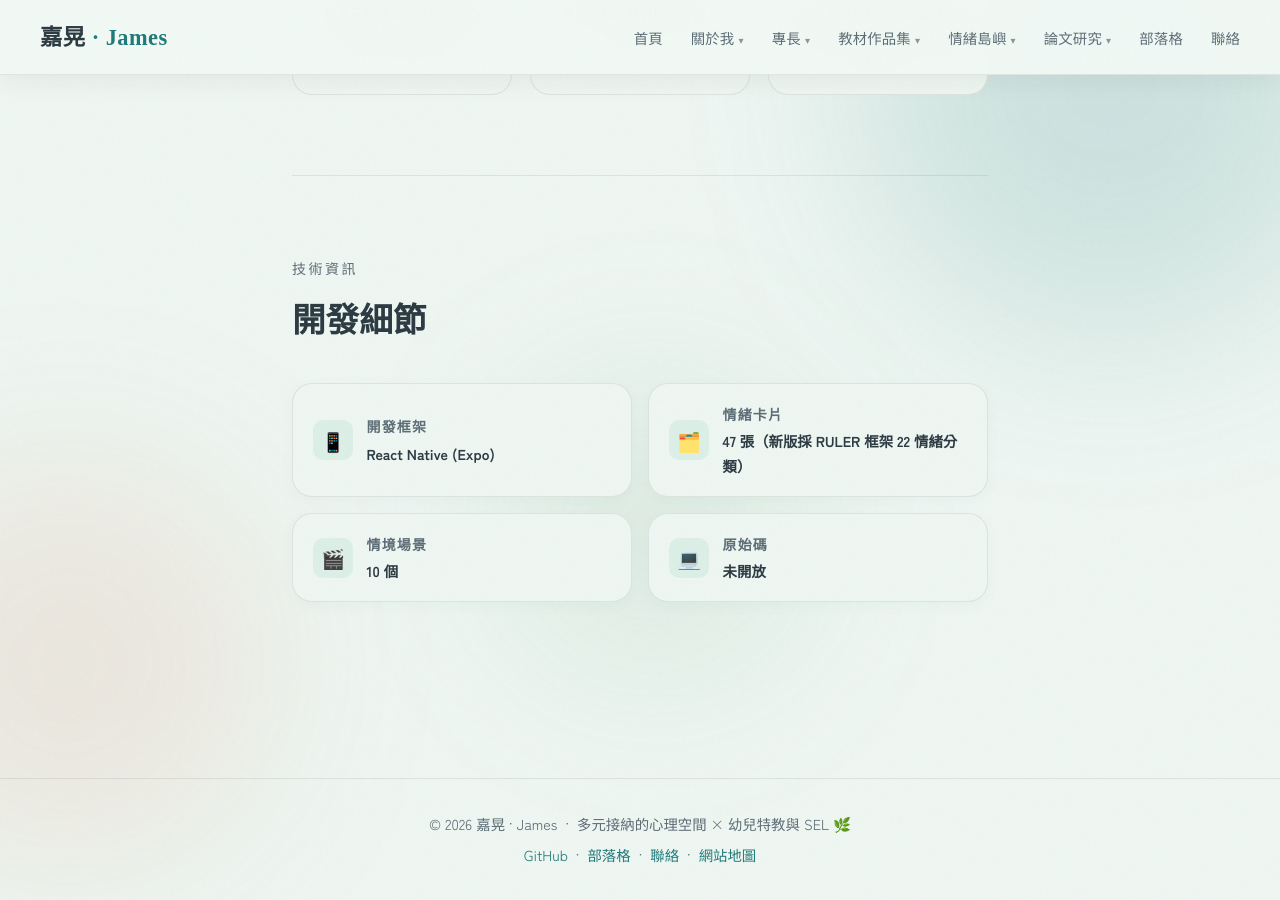
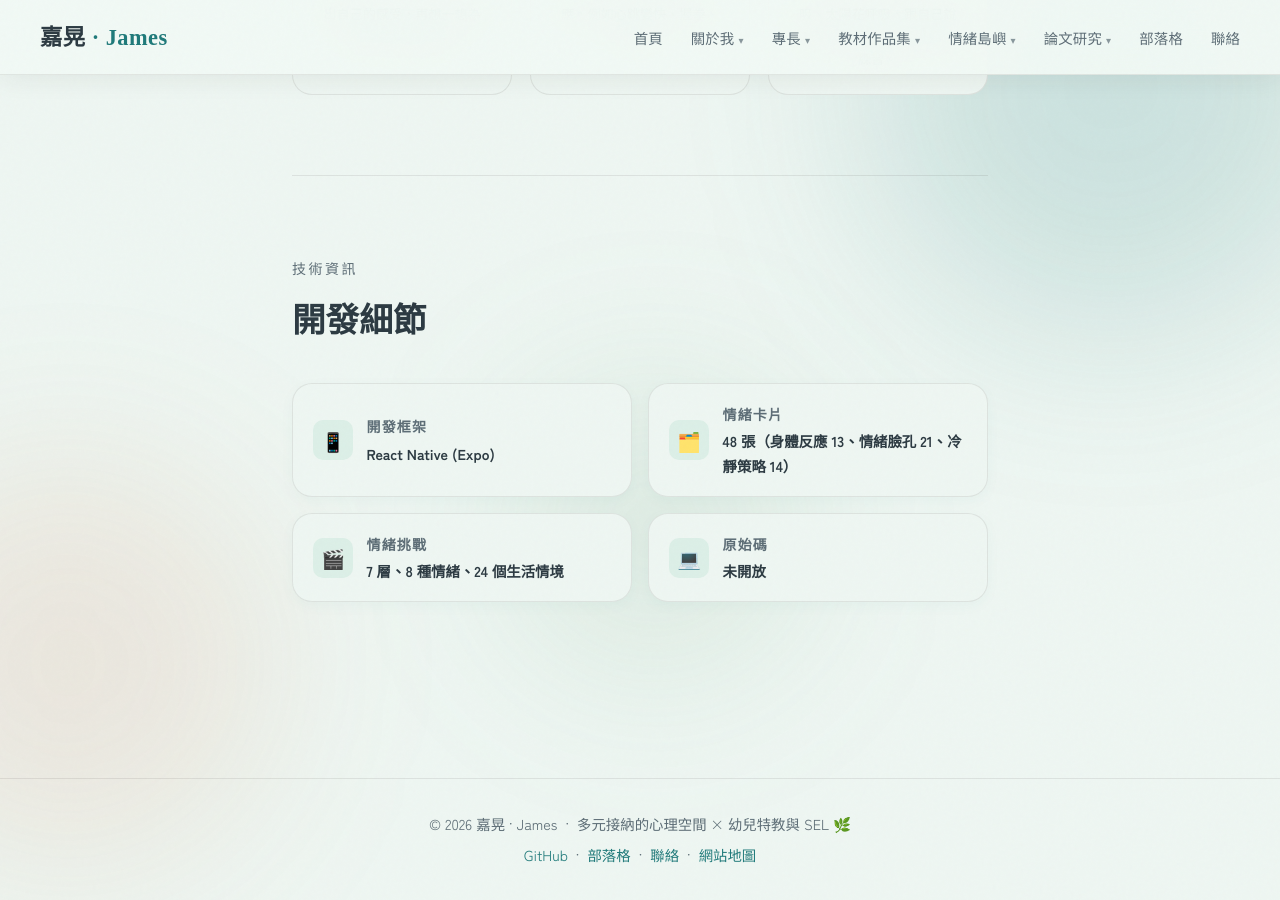
Before and after one commit to gahanglee/gahanglee.github.io, a Jekyll site: the page built from pages/app.html, in a window 1280 px wide and 900 px high, scrolled down 3673 px. Built offline with Jekyll 4.4.1, drawn with Linux system fonts in a browser that asks for light colours; nearby versions of some CDN libraries; a script that is not in the unit is left out; some of the changed text lies outside the part shown.

Commit message:
情緒島介紹改為目前內容：活動清單、48 張卡片、情緒挑戰 7 層 24 情境
Co-Authored-By: Claude Opus 5.5 <noreply@anthropic.com>

```diff
--- a/index.html
+++ b/index.html
@@ -478,7 +478,7 @@ title: 首頁
 
   /* ── WORKS ── */
   const works = [
-    { cat:'app', icon:'🏝️', iconBg:'#DDF0EE', title:'我的情緒，我會照顧', desc:'為學齡前兒童設計的 SEL 行動應用程式，涵蓋 47 張情緒卡、10 個生活情境、3 位虛擬角色與安撫策略引導。', year:'2025', tags:['React Native','TypeScript','Expo'], badge:'競賽作品', badgeColor:'#1F7A7A', featured:true, link:'/app/' },
+    { cat:'app', icon:'🏝️', iconBg:'#DDF0EE', title:'我的情緒，我會照顧', desc:'為學齡前兒童設計的 SEL 行動應用程式，涵蓋 48 張情緒卡、24 個生活情境、3 位虛擬角色與冷靜策略引導。', year:'2025', tags:['React Native','TypeScript','Expo'], badge:'競賽作品', badgeColor:'#1F7A7A', featured:true, link:'/app/' },
     { cat:'curriculum', icon:'📋', iconBg:'#E1F5EE', title:'SEL 三節課教案', desc:'對應應用程式三步驟 SEL 架構的完整教案，每節 20 分鐘，適用於學前巡迴輔導情境。', year:'2025', tags:['3–6 歲','三節課','結構化教學'], badge:'課程設計', badgeColor:'#0F6E56', featured:false, link:'/portfolio/' },
     { cat:'material', icon:'🃏', iconBg:'#FBEAF0', title:'情緒卡牌庫（47 張）', desc:'涵蓋多種情緒的插圖卡牌組，可縮放瀏覽，設計用於課堂 SEL 介入活動，支援數位與印刷使用。', year:'2024–25', tags:['印刷','數位','47 張'], badge:'教材教具', badgeColor:'#993556', featured:false, link:'/portfolio/' },
     { cat:'material', icon:'🎭', iconBg:'#FAEEDA', title:'行為情境卡（10 張）', desc:'10 張隨機出現的生活情境圖卡，引導孩子辨識行為、連結情緒，適合小組討論使用。', year:'2025', tags:['情境教學','隨機排序','小組活動'], badge:'教材教具', badgeColor:'#854F0B', featured:false, link:'/portfolio/' },
--- a/pages/app.html
+++ b/pages/app.html
@@ -70,7 +70,7 @@ permalink: /app/
       <div class="c-item"><div class="c-icon">🌱</div><div><h4>研究階段</h4><p>初始觀察、行動循環一至三、整合與後期觀察，另有不列入資料的練習模式。</p></div></div>
       <div class="c-item"><div class="c-icon">🪜</div><div><h4>提示層級 0–4</h4><p>老師在每一步記錄提示程度：0 未增加提示，到 4 完整答案或完整示範。</p></div></div>
       <div class="c-item"><div class="c-icon">🙌</div><div><h4>回應方式</h4><p>自行點選、手指指認、AAC／圖卡、口語、手勢；孩子平日使用的 AAC 不視為提高提示。</p></div></div>
-      <div class="c-item"><div class="c-icon">🧩</div><div><h4>涵蓋所有活動</h4><p>情境任務每一步、火火故事、情緒卡片庫、語音練習、回到自己、故事任務與我的心情都可記錄。</p></div></div>
+      <div class="c-item"><div class="c-icon">🧩</div><div><h4>涵蓋所有活動</h4><p>情緒挑戰、情緒卡片庫、語音練習、冷靜角落與我的心情都可記錄。</p></div></div>
       <div class="c-item"><div class="c-icon">💛</div><div><h4>不判對錯</h4><p>孩子的情緒與策略選擇全部接納，參與即得星星；後台另記是否符合情境目標供研究分析。</p></div></div>
       <div class="c-item"><div class="c-icon">🔒</div><div><h4>資料與版本</h4><p>每筆資料標記研究階段與 App 版本，便於比對各循環的修訂。</p></div></div>
     </div>
@@ -132,8 +132,8 @@ permalink: /app/
     <h2 class="section-title">開發細節</h2>
     <div class="contact-grid">
       <div class="c-item"><div class="c-icon">📱</div><div><h4>開發框架</h4><p>React Native (Expo)</p></div></div>
-      <div class="c-item"><div class="c-icon">🗂️</div><div><h4>情緒卡片</h4><p>47 張（新版採 RULER 框架 22 情緒分類）</p></div></div>
-      <div class="c-item"><div class="c-icon">🎬</div><div><h4>情境場景</h4><p>10 個</p></div></div>
+      <div class="c-item"><div class="c-icon">🗂️</div><div><h4>情緒卡片</h4><p>48 張（身體反應 13、情緒臉孔 21、冷靜策略 14）</p></div></div>
+      <div class="c-item"><div class="c-icon">🎬</div><div><h4>情緒挑戰</h4><p>7 層、8 種情緒、24 個生活情境</p></div></div>
       <div class="c-item"><div class="c-icon">💻</div><div><h4>原始碼</h4><p>未開放</p></div></div>
     </div>
   </section>
--- a/pages/sitemap.html
+++ b/pages/sitemap.html
@@ -84,7 +84,7 @@ permalink: /sitemap/
     <div class="sm-grid">
       <div class="sm-card sm-wide">
         <a class="sm-title" href="/emotion-island/" target="_blank" rel="noopener">🎮 開啟情緒島 App<span class="sr-only">（在新分頁開啟）</span></a>
-        <p class="sm-flow">QR 登入 → 選研究階段 → 選角色 → 島嶼首頁 → 情境任務、情緒卡片庫、語音練習、回到自己、我的心情 → 活動回饋</p>
+        <p class="sm-flow">QR 登入 → 選研究階段 → 選角色 → 島嶼首頁 → 情緒挑戰、情緒卡片庫、語音練習、冷靜角落、我的心情 → 活動回饋</p>
       </div>
     </div>
   </section>
```
